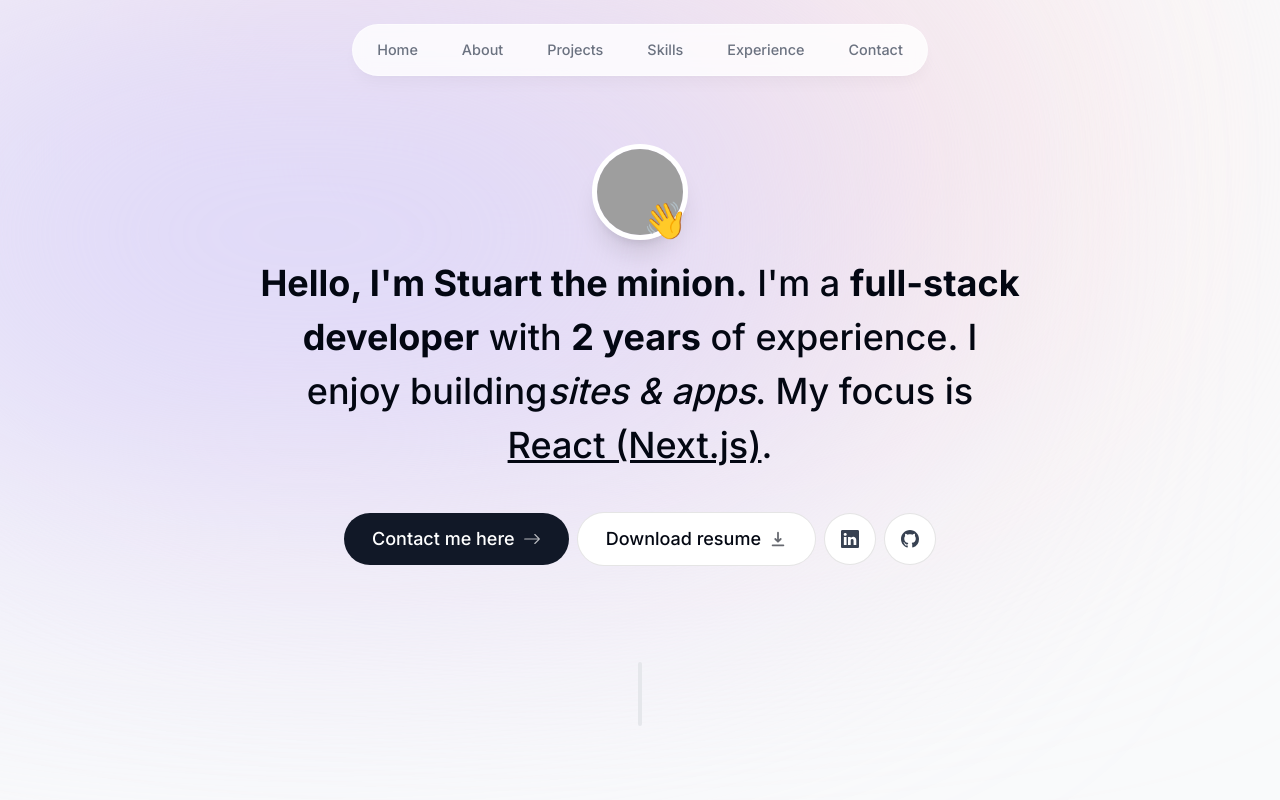
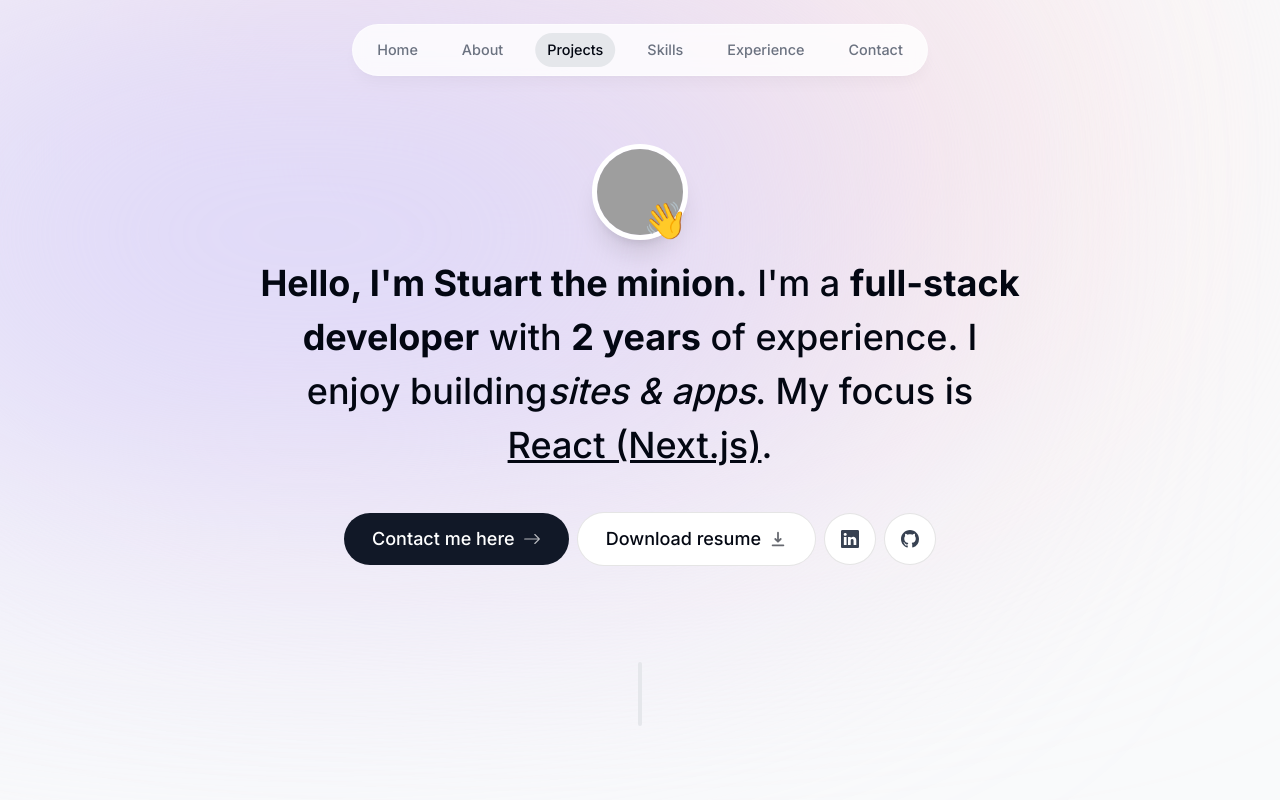
Before and after one commit to ani03sha/crafty-code-capsules, a Next.js app in the folder nextjs/modern-portfolio/: page / in a window 1280 px wide. Shown: the top 800 px of the page. Built offline with nearby package versions, Linux system fonts and the light colour scheme; grey boxes are pictures that could not be loaded.

Commit message:
Updated header logic in nextjs/modern-portfolio

```diff
--- a/nextjs/modern-portfolio/app/layout.tsx
+++ b/nextjs/modern-portfolio/app/layout.tsx
@@ -1,13 +1,14 @@
-import type { Metadata } from 'next'
-import { Inter } from 'next/font/google'
-import './globals.css'
-import Header from '@/components/header'
+import type { Metadata } from "next";
+import { Inter } from "next/font/google";
+import "./globals.css";
+import Header from "@/components/header"
+import ActiveSectionContextProvider from "@/context/active-section-context";
 
-const inter = Inter({ subsets: ['latin'] })
+const inter = Inter({ subsets: ["latin"] })
 
 export const metadata: Metadata = {
-    title: 'Anirudh | Portfolio',
-    description: 'Modern portfolio app',
+    title: "Stuart | The Minion",
+    description: "Modern portfolio app",
 }
 
 export default function RootLayout({
@@ -16,13 +17,18 @@
     children: React.ReactNode
 }) {
     return (
-        <html lang="en">
+        <html
+            lang="en"
+            className="!scroll-smooth"
+        >
             <body className={`${inter.className} bg-gray-50 text-gray-950 relative h-[5000px] pt-28 sm:pt-36`}>
                 <div className="bg-[#fbe2e3] absolute -z-10 top-[-6rem] right-[11rem] h-[31.25rem] w-[31.25rem] rounded-full blur-[10rem] sm:w-[68.75rem]"></div>
                 <div className="bg-[#dbd7fb] absolute -z-10 top-[-1rem] left-[-35rem] h-[31.25rem] w-[50rem] rounded-full blur-[10rem] sm:w-[68.75rem] md:left-[-33rem]
                 lg:left-[-28rem] xl:left-[-15rem] 2xl:left-[-5rem]"></div>
-                <Header />
-                {children}
+                <ActiveSectionContextProvider>
+                    <Header />
+                    {children}
+                </ActiveSectionContextProvider>
             </body>
         </html>
     )
--- a/nextjs/modern-portfolio/components/about.tsx
+++ b/nextjs/modern-portfolio/components/about.tsx
@@ -3,14 +3,21 @@
 import React from "react";
 import SectionHeading from "@/components/section-heading";
 import { motion } from "framer-motion";
+import { useSectionInView } from "@/lib/hooks";
 
 export default function About() {
+
+    const { ref } = useSectionInView("About", 0.75);
+
     return (
         <motion.section
-            className="mb-28 max-w-[45rem] text-center leading-8 sm:mb-40"
+            ref={ref}
+            className="mb-28 max-w-[45rem] text-center leading-8 sm:mb-40 scroll-mt-28"
             initial={{ opacity: 0, y: 100 }}
             animate={{ opacity: 1, y: 0 }}
-            transition={{ delay: 0.175 }}>
+            transition={{ delay: 0.175 }}
+            id="about"
+        >
             <SectionHeading>About Me</SectionHeading>
             <p className="mb-3">
                 After graduating with a degree in{" "}
--- a/nextjs/modern-portfolio/components/header.tsx
+++ b/nextjs/modern-portfolio/components/header.tsx
@@ -1,11 +1,16 @@
 "use client";
 
-import React from 'react';
-import { motion } from 'framer-motion';
-import { links } from '@/lib/data';
-import Link from 'next/link';
+import React from "react";
+import { motion } from "framer-motion";
+import { links } from "@/lib/data";
+import Link from "next/link";
+import clsx from "clsx";
+import { useActiveSectionContext } from "@/context/active-section-context";
 
 export default function Header() {
+
+    const { activeSection, setActiveSection, setTimeOfLastClick } = useActiveSectionContext();
+
     return (
         <header className="z-[999] relative">
             <motion.div className="fixed top-0 left-1/2 h-[4.5rem] w-full rounded-none border border-white border-opacity-40
@@ -20,13 +25,35 @@
                     {
                         links.map(link => (
                             <motion.li
-                                className="h-3/4 flex items-center justify-center"
+                                className="h-3/4 flex items-center justify-center relative"
                                 key={link.hash}
                                 initial={{ y: -100, opacity: 0 }}
                                 animate={{ y: 0, opacity: 1 }}>
-                                <Link className="flex w-full items-center justify-center px-3 py-3 hover:text-gray-950 transition"
-                                    href={link.hash}>
+                                <Link
+                                    className={clsx("flex w-full items-center justify-center px-3 py-3 hover:text-gray-950 transition",
+                                        {
+                                            "text-gray-950": activeSection === link.name
+                                        })}
+                                    href={link.hash}
+                                    onClick={() => {
+                                        setActiveSection(link.name)
+                                        setTimeOfLastClick(Date.now())
+                                    }
+                                    }
+                                >
                                     {link.name}
+                                    {link.name === activeSection && (
+                                        <motion.span
+                                            className="bg-gray-200 rounded-full absolute inset-0 -z-10"
+                                            layoutId="activeSection"
+                                            transition={{
+                                                type: "spring",
+                                                stiffness: 380,
+                                                damping: 30
+                                            }}
+                                        >
+                                        </motion.span>
+                                    )}
                                 </Link>
                             </motion.li>
                         ))
--- a/nextjs/modern-portfolio/components/intro.tsx
+++ b/nextjs/modern-portfolio/components/intro.tsx
@@ -6,10 +6,18 @@
 import Link from "next/link";
 import { BsArrowRight, BsGithub, BsLinkedin } from "react-icons/bs";
 import { HiDownload } from "react-icons/hi";
+import { useSectionInView } from "@/lib/hooks";
 
 export default function Intro() {
+
+    const { ref } = useSectionInView("Home", 0.5);
+
     return (
-        <section className="mb-28 max-w-[50rem] text-center sm:mb-0">
+        <section
+            ref={ref}
+            id="home"
+            className="mb-28 max-w-[50rem] text-center sm:mb-0 scroll-mt-[100rem]"
+        >
             <div className="flex items-center justify-center">
                 <div className="relative">
                     <motion.div
--- a/nextjs/modern-portfolio/components/projects.tsx
+++ b/nextjs/modern-portfolio/components/projects.tsx
@@ -1,11 +1,21 @@
+"use client";
+
 import React from "react";
 import SectionHeading from "@/components/section-heading"
 import { projectsData } from "@/lib/data";
 import Project from "@/components/project";
+import { useSectionInView } from "@/lib/hooks";
 
 export default function Projects() {
+
+    const { ref } = useSectionInView("Projects", 0.5);
+
     return (
-        <section>
+        <section
+            ref={ref}
+            id="projects"
+            className="scroll-mt-28"
+        >
             <SectionHeading>My Projects</SectionHeading>
             <div>
                 {
--- /dev/null
+++ b/nextjs/modern-portfolio/context/active-section-context.tsx
@@ -0,0 +1,31 @@
+"use client";
+
+import type { ActiveSectionContextProviderProps, ActiveSectionContextType, SectionName } from "@/lib/types";
+import React, { createContext, useContext, useState } from "react";
+
+export const ActiveSectionContext = createContext<ActiveSectionContextType | null>(null);
+
+export default function ActiveSectionContextProvider({ children }: ActiveSectionContextProviderProps) {
+    const [activeSection, setActiveSection] = useState<SectionName>("Home");
+    const [timeOfLastClick, setTimeOfLastClick] = useState<number>(0);
+
+    return (
+        <ActiveSectionContext.Provider
+        value={{
+            activeSection,
+            setActiveSection,
+            timeOfLastClick,
+            setTimeOfLastClick
+        }}>
+            {children}
+        </ActiveSectionContext.Provider>
+    )
+}
+
+export function useActiveSectionContext() {
+    const context = useContext(ActiveSectionContext);
+    if (context === null) {
+        throw new Error("useActiveSectionContext must be used within ActiveSectionContextProvider");
+    }
+    return context;
+}
--- /dev/null
+++ b/nextjs/modern-portfolio/lib/hooks.ts
@@ -0,0 +1,21 @@
+import { useActiveSectionContext } from "@/context/active-section-context";
+import { useEffect } from "react";
+import { useInView } from "react-intersection-observer";
+import { SectionName } from "./types";
+
+export function useSectionInView(sectionName: SectionName, threshold = 0.75) {
+    const { ref, inView } = useInView({
+        threshold
+    });
+    const { setActiveSection, timeOfLastClick } = useActiveSectionContext();
+
+    useEffect(() => {
+        if (inView && Date.now() - timeOfLastClick > 1000) {
+            setActiveSection(sectionName);
+        }
+    }, [inView, setActiveSection, timeOfLastClick, sectionName]);
+
+    return {
+        ref
+    }
+}
--- /dev/null
+++ b/nextjs/modern-portfolio/lib/types.ts
@@ -0,0 +1,14 @@
+import { links } from "./data";
+
+export type SectionName = (typeof links)[number]["name"];
+
+export type ActiveSectionContextProviderProps = {
+    children: React.ReactNode
+}
+
+export type ActiveSectionContextType = {
+    activeSection: SectionName,
+    setActiveSection: React.Dispatch<React.SetStateAction<SectionName>>,
+    timeOfLastClick: number,
+    setTimeOfLastClick: React.Dispatch<React.SetStateAction<number>>
+}
--- a/nextjs/modern-portfolio/package.json
+++ b/nextjs/modern-portfolio/package.json
@@ -9,11 +9,13 @@
         "lint": "next lint"
     },
     "dependencies": {
+        "clsx": "^2.0.0",
         "framer-motion": "^10.16.5",
         "next": "14.0.3",
         "react": "^18",
         "react-dom": "^18",
-        "react-icons": "^4.12.0"
+        "react-icons": "^4.12.0",
+        "react-intersection-observer": "^9.5.3"
     },
     "devDependencies": {
         "@types/node": "^20",
```
Also changed, not shown: 1 other file (tests, documents, lock files or other folders).
